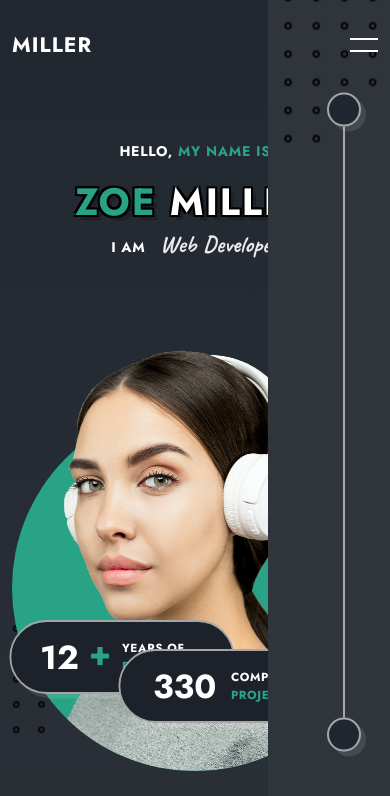
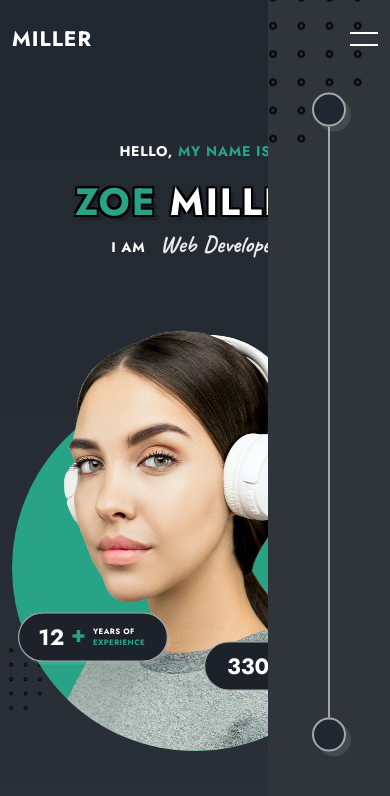
Before and after one commit to nischalpilmong/modern-react-portfolio-website, a React (Vite) app: page /#home in a window 390 px wide. Shown: the top 796 px of the page. Built offline with nearby package versions, Linux system fonts and the light colour scheme.

Commit message:
added responsiveness to all of the section

```diff
--- a/src/components/services/Services.jsx
+++ b/src/components/services/Services.jsx
@@ -24,6 +24,7 @@ const Services = () => {
            My <span>Services</span>
          </p>
          <Swiper
+            spaceBetween={30}
             pagination={{
               clickable: true,
             }}
--- a/src/index.css
+++ b/src/index.css
@@ -170,3 +170,71 @@
     justify-self: center;
    }
 }
+
+@media screen and (max-width: 768px){
+  .header{
+    padding-block: 24px;
+  }
+  .nav__data{
+    padding: 80px 0px 0 124px;
+  }
+  .nav__menu.show-menu{
+    width: 420px;
+  }
+
+  .header__deco{
+    left: 60px;
+  }
+
+  .container{
+    max-width: 540px;
+  }
+
+  .home__img-wrapper{
+    margin-top: 120px;
+    max-width: 400px;
+  }
+
+  .home__data{
+    transform: scale(0.6);
+  }
+
+  .home__data-one{
+    left: -12%;
+  }
+  .home__data-two{
+    right: -7%;
+  }
+  .shape__1{
+    width: 115px;
+    height: 115px;
+    right: 9%;
+  }
+  .shape__2,
+  .shape__3{
+    width: 72px;
+    height: 72px;
+  }
+  .shape__2{
+    bottom: 10%;
+    left: -10%;
+  }
+  .shape__3{
+    bottom: 4%;
+    right: -1%;
+  }
+  .skills__container,
+  .portfolio__container,
+  .pricing__container,
+  .blog__container,
+  .contact__container
+  {
+    grid-template-columns: 1fr;
+  }
+  .portfolio__list{
+    column-gap: 24px;
+  }
+  .portfolio__list-item::before{
+    bottom: -8px;
+  }
+}
```
